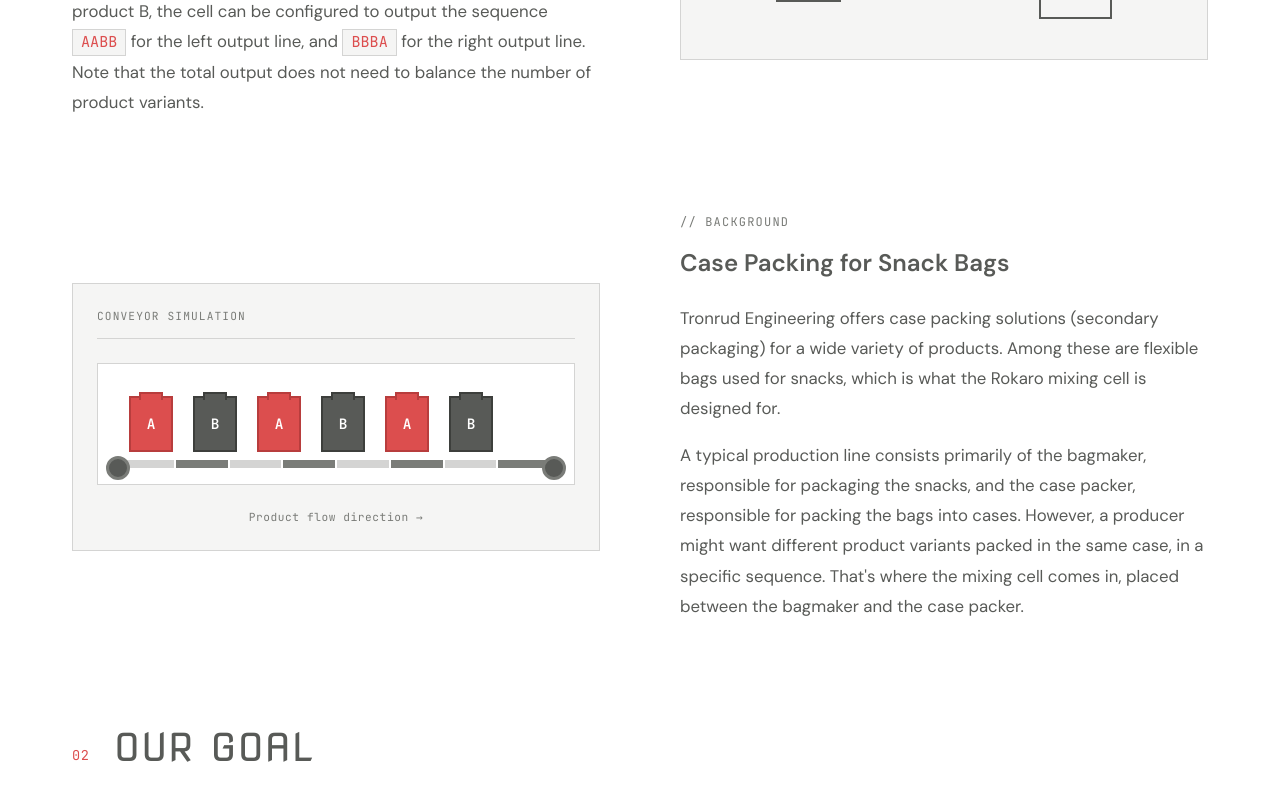
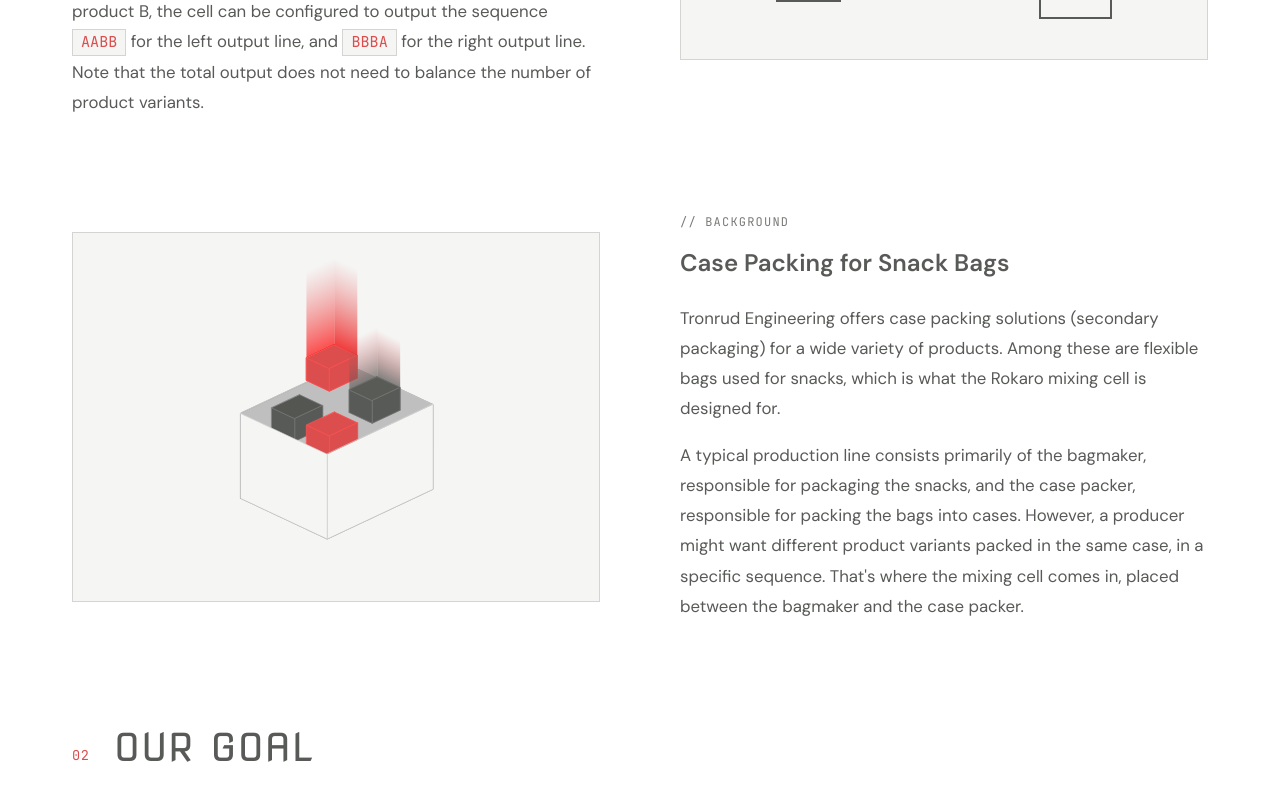
Before and after one commit to RokaroUSN/frontpage, a Vue app: page /grupper/gruppe3-v26/project in a window 1280 px wide. Shown: the part 658-1458 px from the top of the page. Built offline with nearby package versions, Linux system fonts and the light colour scheme.

Commit message:
replace broken sim with illustration

```diff
--- a/src/components/ProjectInfoSection.vue
+++ b/src/components/ProjectInfoSection.vue
@@ -98,31 +98,8 @@ const scenarios = [
           </p>
         </div>
         <div class="content-visual">
-          <div class="conveyor-box">
-            <div class="diagram-label mono">CONVEYOR SIMULATION</div>
-            <div class="conveyor-track">
-              <div class="conveyor-belt">
-                <div class="belt-segment"></div>
-                <div class="belt-segment"></div>
-                <div class="belt-segment"></div>
-                <div class="belt-segment"></div>
-                <div class="belt-segment"></div>
-                <div class="belt-segment"></div>
-                <div class="belt-segment"></div>
-                <div class="belt-segment"></div>
-              </div>
-              <div class="bags-container">
-                <div class="bag bag-a"><span class="mono">A</span></div>
-                <div class="bag bag-b"><span class="mono">B</span></div>
-                <div class="bag bag-a"><span class="mono">A</span></div>
-                <div class="bag bag-b"><span class="mono">B</span></div>
-                <div class="bag bag-a"><span class="mono">A</span></div>
-                <div class="bag bag-b"><span class="mono">B</span></div>
-              </div>
-              <div class="conveyor-wheel wheel-left"></div>
-              <div class="conveyor-wheel wheel-right"></div>
-            </div>
-            <div class="conveyor-label mono">Product flow direction →</div>
+          <div class="conveyor-box box-illustration-container">
+            <img src="/box-order-illustration.svg"/>
           </div>
         </div>
       </div>
@@ -331,6 +308,15 @@ const scenarios = [
   background: var(--color-bg-light);
   border: 1px solid var(--color-border);
   padding: 1.5rem;
+}
+
+.box-illustration-container {
+  display: flex;
+  justify-content: center;
+  align-items: center;
+  img {
+    max-height: 20rem;
+  }
 }
 
 .diagram-label {
```
Also changed, not shown: public/box-order-illustration.svg (added).
